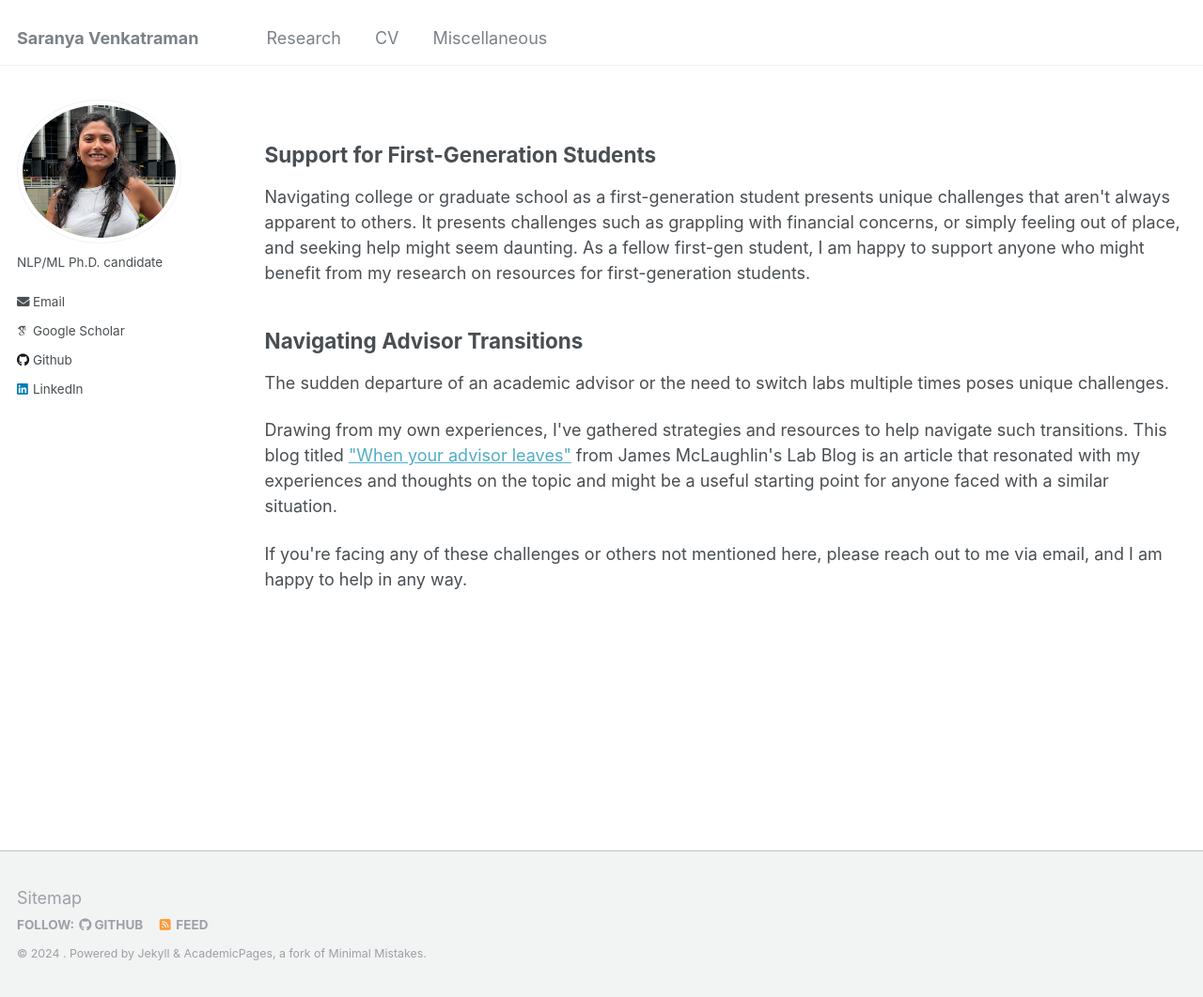
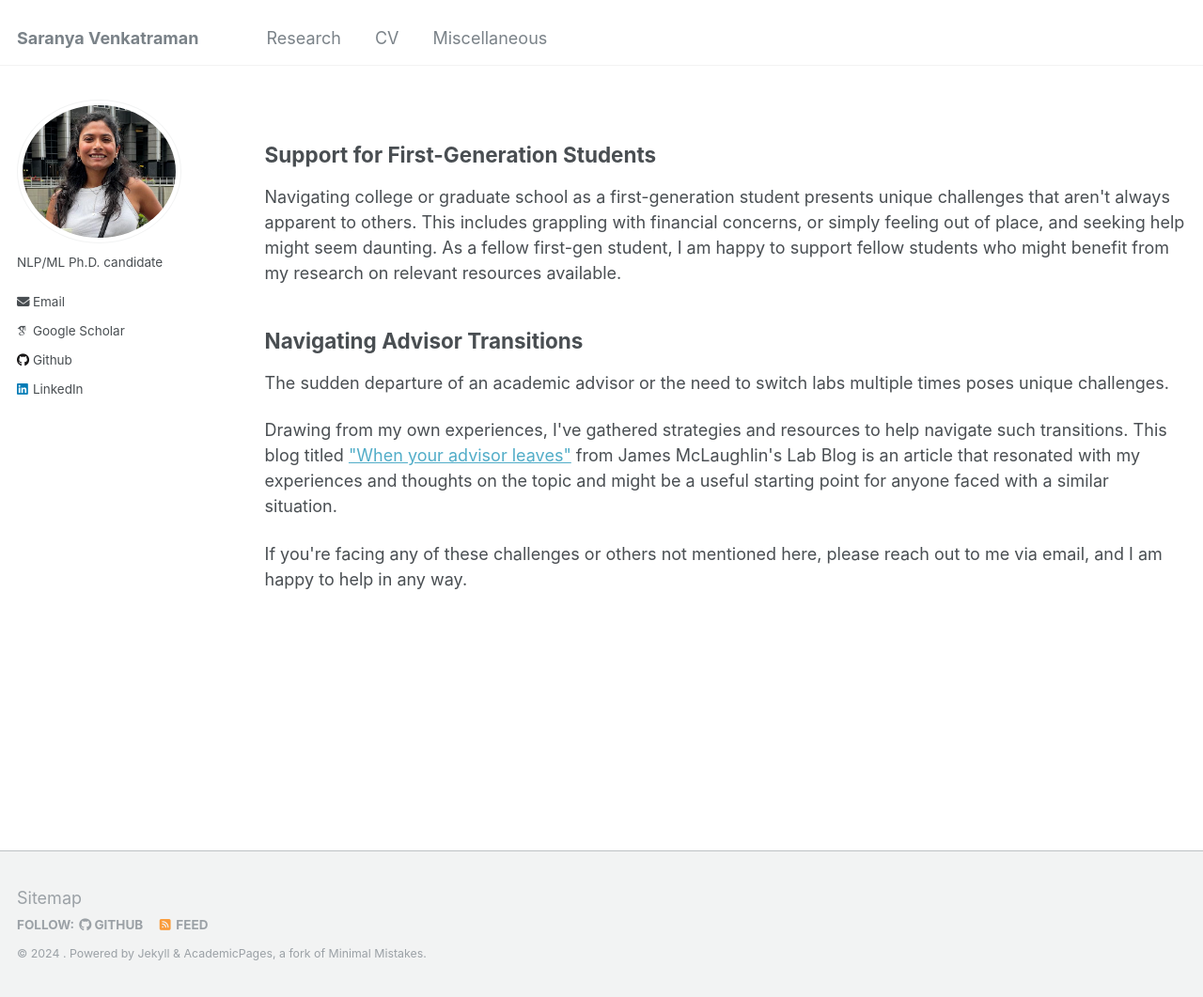
Before and after one commit to saranya-venkatraman/saranya-venkatraman.github.io, a Jekyll site: the page built from _pages/misc.html, in a window 1280 px wide and 1061 px high. Shown: the whole window at 94% size. Built offline with Jekyll 4.4.1, drawn with Linux system fonts in a browser that asks for light colours; some web fonts are replaced.

Commit message:
Update misc.html

```diff
--- a/_pages/misc.html
+++ b/_pages/misc.html
@@ -13,7 +13,7 @@ author_profile: true
 
 <h2>Support for First-Generation Students</h2>
 
-<p>Navigating college or graduate school as a first-generation student presents unique challenges that aren't always apparent to others. It presents challenges such as grappling with financial concerns, or simply feeling out of place, and seeking help might seem daunting. As a fellow first-gen student, I am happy to support anyone who might benefit from my research on resources for first-generation students.</p>
+<p>Navigating college or graduate school as a first-generation student presents unique challenges that aren't always apparent to others. This includes grappling with financial concerns, or simply feeling out of place, and seeking help might seem daunting. As a fellow first-gen student, I am happy to support fellow students who might benefit from my research on relevant resources available.</p>
 
 <h2>Navigating Advisor Transitions</h2>
 
```
